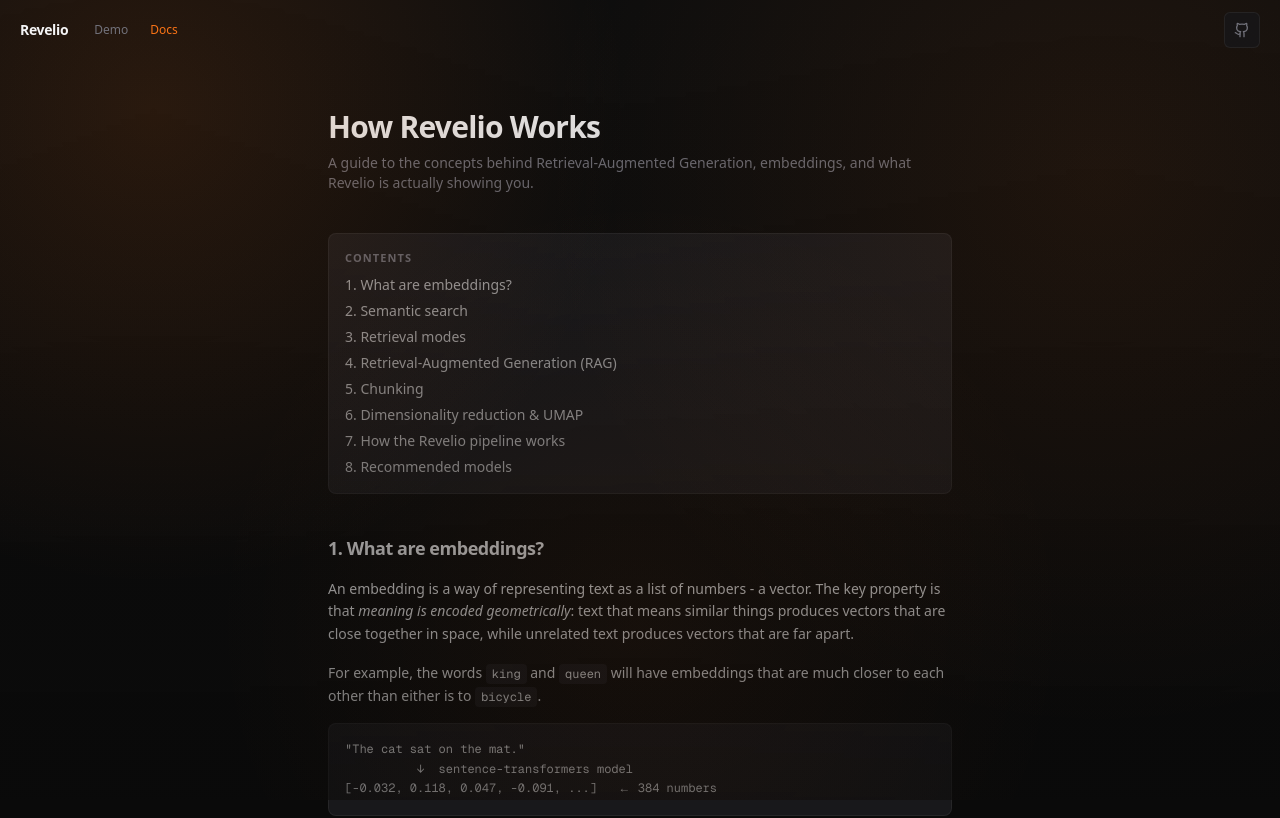
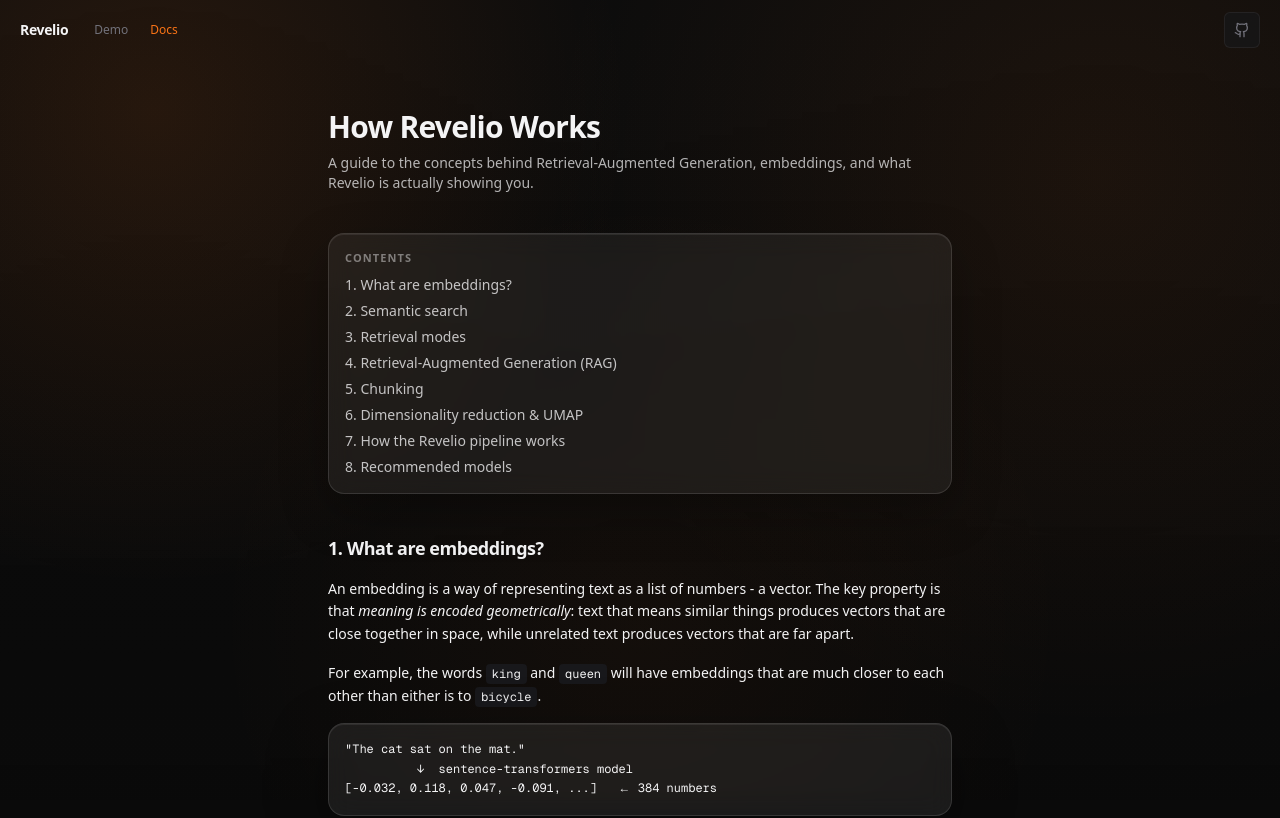
Before and after one commit to krxthx/revelio, a Next.js app in the folder ui/: page /docs in a window 1280 px wide. Shown: the top 818 px of the page. Built offline with nearby package versions, Linux system fonts and the light colour scheme.

Commit message:
fix: doc gradient

```diff
--- a/ui/src/app/docs/page.tsx
+++ b/ui/src/app/docs/page.tsx
@@ -19,7 +19,7 @@
 );
 
 const Block = ({ children }: { children: React.ReactNode }) => (
-  <pre className="overflow-x-auto rounded-lg border border-border bg-muted p-4 font-mono text-xs leading-relaxed text-foreground">
+  <pre className="overflow-x-auto rounded-2xl border border-white/12 bg-white/[0.07] p-4 font-mono text-xs leading-relaxed text-foreground shadow-[0_20px_60px_rgba(0,0,0,0.35),inset_0_1px_0_rgba(255,255,255,0.08)] backdrop-blur-md">
     {children}
   </pre>
 );
@@ -27,33 +27,34 @@
 const Divider = () => <hr className="border-border" />;
 
 const Docs = () => (
-  <div className="relative flex min-h-screen flex-col bg-background text-foreground">
+  <div className="relative isolate flex min-h-screen flex-col bg-background text-foreground">
     <div
-      className="fixed inset-0 pointer-events-none"
+      aria-hidden="true"
+      className="pointer-events-none fixed inset-0 -z-10"
       style={{
         backgroundImage: `
-          radial-gradient(circle at 12% 14%, color-mix(in srgb, var(--primary) 12%, transparent), transparent 36%),
-          radial-gradient(circle at 86% 22%, color-mix(in srgb, var(--primary) 8%, transparent), transparent 44%),
-          radial-gradient(circle at 50% 78%, color-mix(in srgb, var(--primary) 5%, transparent), transparent 48%),
-          linear-gradient(180deg, rgba(255, 255, 255, 0.015), rgba(10, 10, 10, 0.58))
+          radial-gradient(circle at 12% 14%, color-mix(in srgb, var(--primary) 11%, transparent), transparent 36%),
+          radial-gradient(circle at 86% 22%, color-mix(in srgb, var(--primary) 7%, transparent), transparent 44%),
+          radial-gradient(circle at 50% 78%, color-mix(in srgb, var(--primary) 4%, transparent), transparent 48%),
+          linear-gradient(180deg, rgba(255, 255, 255, 0.01), rgba(10, 10, 10, 0.42))
         `,
       }}
     />
     <NavBar />
 
-    <div className="mx-auto w-full max-w-2xl px-6 py-12">
+    <div className="relative z-10 mx-auto w-full max-w-2xl px-6 py-12">
       {/* Page header */}
       <div className="mb-10 flex flex-col gap-2">
         <h1 className="text-3xl font-bold tracking-tight">How Revelio Works</h1>
-        <p className="text-sm text-muted-foreground">
+        <p className="text-sm text-foreground/72">
           A guide to the concepts behind Retrieval-Augmented Generation, embeddings, and what
           Revelio is actually showing you.
         </p>
       </div>
 
       {/* TOC */}
-      <nav className="mb-10 rounded-lg border border-border bg-card p-4">
-        <p className="mb-2 text-[11px] font-semibold uppercase tracking-widest text-muted-foreground">
+      <nav className="mb-10 rounded-2xl border border-white/12 bg-white/6 p-4 shadow-[0_18px_48px_rgba(0,0,0,0.28),inset_0_1px_0_rgba(255,255,255,0.08)] backdrop-blur-md">
+        <p className="mb-2 text-[11px] font-semibold uppercase tracking-widest text-foreground/45">
           Contents
         </p>
         <ol className="flex flex-col gap-1.5 text-sm">
@@ -68,7 +69,7 @@
             ["#models", "8. Recommended models"],
           ].map(([href, label]) => (
             <li key={href}>
-              <a href={href} className="text-foreground/70 hover:text-foreground transition-colors">
+              <a href={href} className="text-foreground/78 transition-colors hover:text-foreground">
                 {label}
               </a>
             </li>
```
